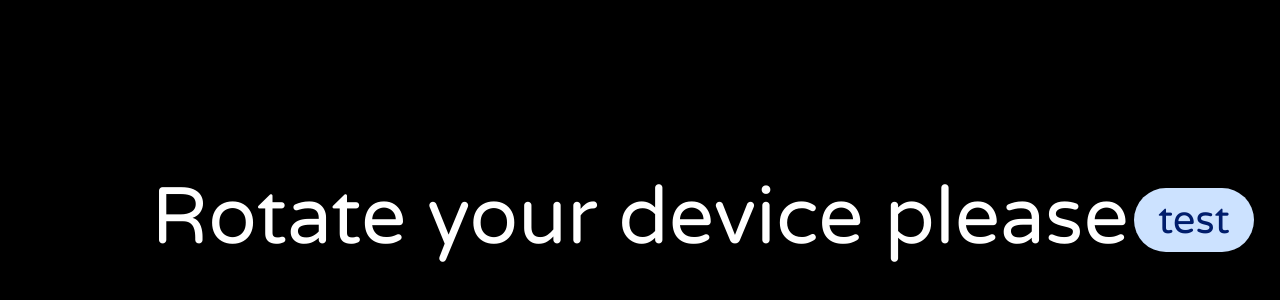
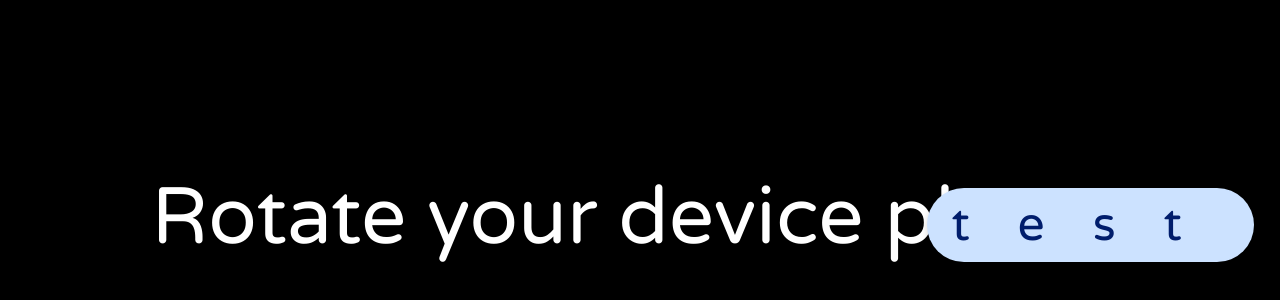
Before and after one commit to Adir-SL/Alternative-Keyboard, a plain HTML site: page index.html in a window 1280 px wide. Shown: the part 150-450 px from the top of the page. Drawn offline with Linux system fonts and the light colour scheme.

Commit message:
Update styles.css

```diff
--- a/styles.css
+++ b/styles.css
@@ -253,6 +253,9 @@
     box-shadow: 0 3px 6px rgb(0 0 0 / 16%);
     transition: top 200ms ease-in-out 0s, left 200ms ease-in-out 0s, opacity 100ms ease-in-out 100ms;
     /* display: none; */
+    text-align: right;
+    letter-spacing: 1em;
+    font-size: 3em;
     z-index: 11;
   }
   .innerApprove{
```
